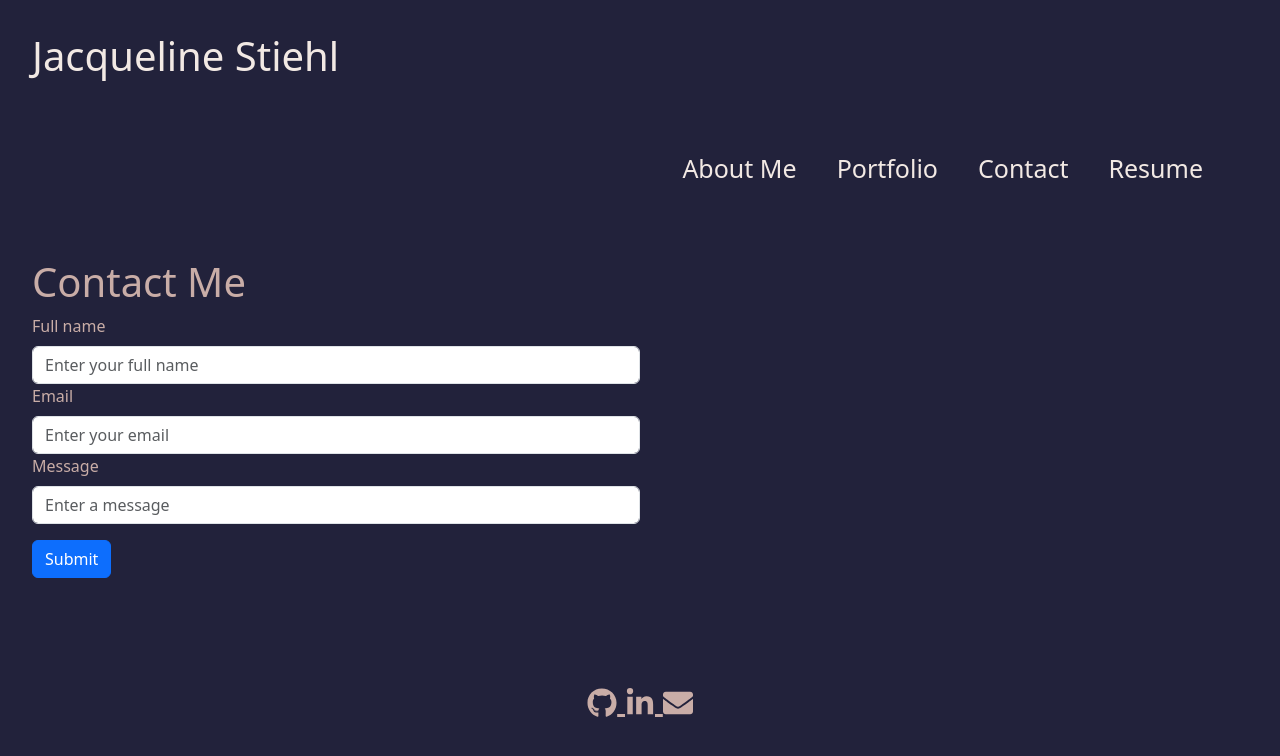
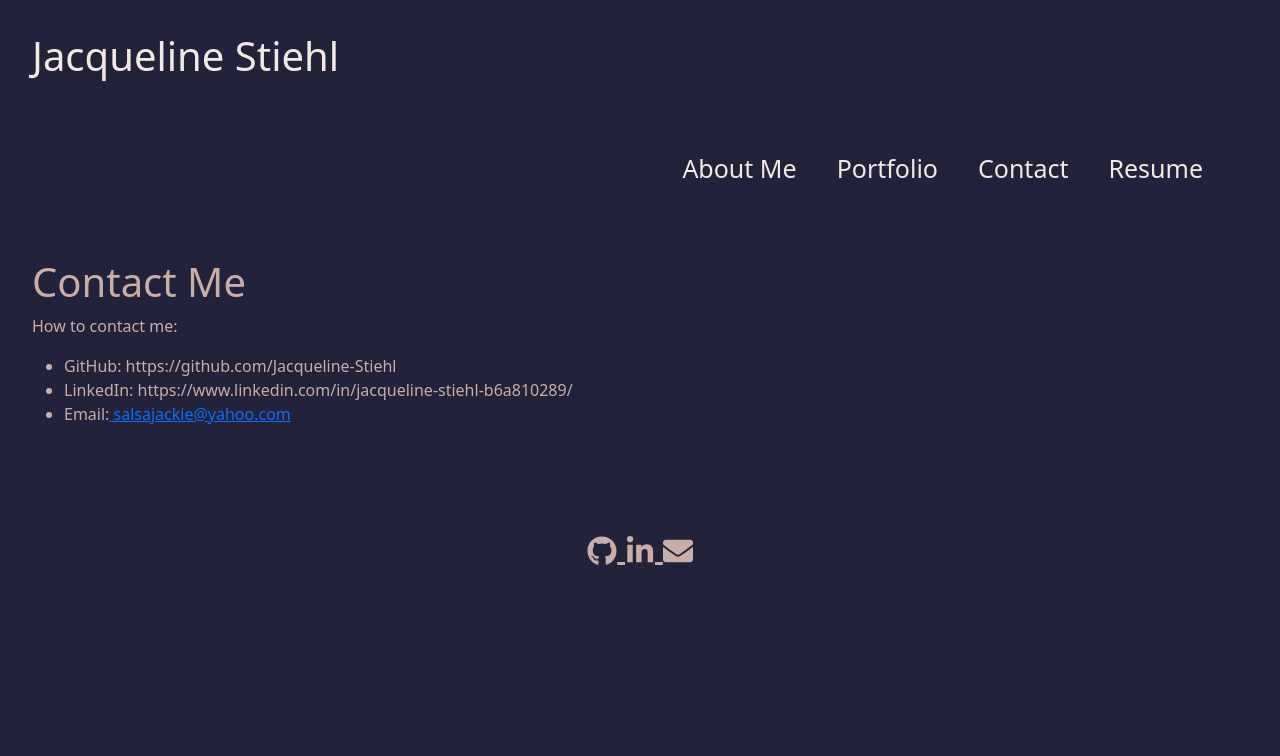
Before and after one commit to Jacqueline-Stiehl/react-portfolio-stiehl, a React (Vite) app: page / in a window 1280 px wide. Both pictures are taken after a click on the button "Contact". Shown: the top 756 px of the page. Built offline with nearby package versions, Linux system fonts and the light colour scheme.

Commit message:
updates to contact page

```diff
--- a/src/components/pages/Contact.jsx
+++ b/src/components/pages/Contact.jsx
@@ -69,7 +69,13 @@ return (
       <h1>Contact Me</h1>
     </div>
     <div>
-    <Form>
+      <p>How to contact me:</p>
+      <ul>
+        <li>GitHub: https://github.com/Jacqueline-Stiehl</li>
+        <li>LinkedIn: https://www.linkedin.com/in/jacqueline-stiehl-b6a810289/</li>
+        <li>Email:<a href="mailto:salsajackie@yahoo.com"> salsajackie@yahoo.com</a> </li>
+      </ul>
+    {/* <Form>
         <Form.Group className="mb-3 w-50">
           <Form.Label>Full name</Form.Label>
             <Form.Control
@@ -105,7 +111,7 @@ return (
 
       <Button variant="primary" onClick={handleFormSubmit}>Submit</Button>
 
-      </Form>
+      </Form> */}
       {errorMessage && (
         <div>
           <p className="error-text">{errorMessage}</p>
```
